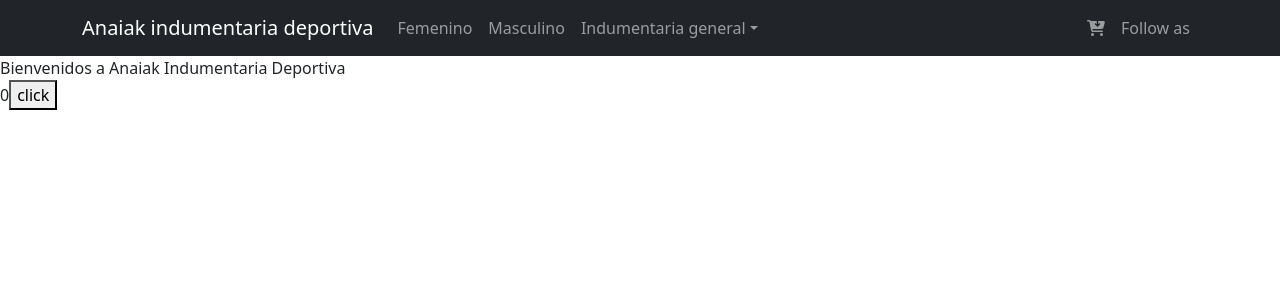
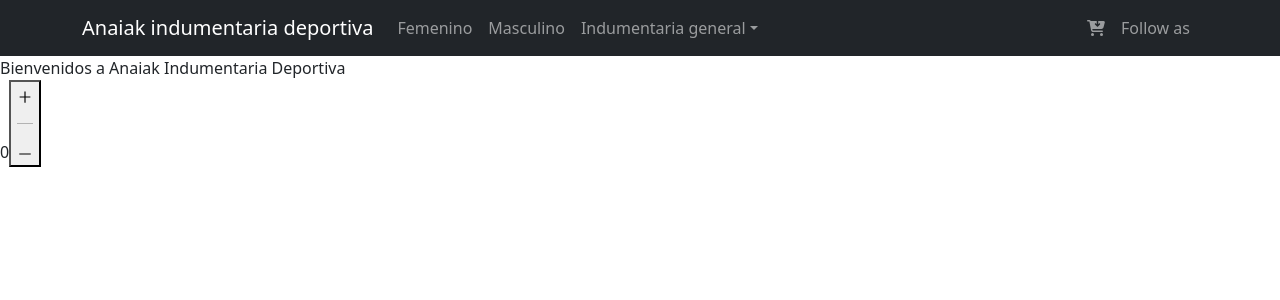
Before and after one commit to bleonardo12/reactJs-coder, a React (Create React App) app: page / in a window 1280 px wide. Shown: the top 300 px of the page. Built offline with nearby package versions, Linux system fonts and the light colour scheme.

Commit message:
mejorando page

```diff
--- a/package.json
+++ b/package.json
@@ -16,6 +16,7 @@
         "react": "^17.0.2",
         "react-bootstrap": "^2.2.0",
         "react-dom": "^17.0.2",
+        "react-icons": "^4.3.1",
         "react-router-dom": "^6.2.2",
         "react-scripts": "5.0.0",
         "web-vitals": "^2.1.4"
--- a/src/Container/ItemListContainer.jsx
+++ b/src/Container/ItemListContainer.jsx
@@ -1,4 +1,5 @@
 import { useState, useEffect } from "react";
+import { AiOutlinePlus, AiOutlineMinus } from "react-icons/ai";
 
 function ItemListContainer({ greeting }) {
     const [count, setCount] = useState(0);
@@ -15,7 +16,9 @@
         <>
             <div>{greeting}</div>
             <label>{count}</label>
-            <button onClick={handleCount}>click</button>
+            <button onClick={handleCount}>
+                <AiOutlinePlus /> <hr /> <AiOutlineMinus />
+            </button>
         </>
     );
 }
```
Also changed, not shown: 1 other file (tests, documents, lock files or other folders).
